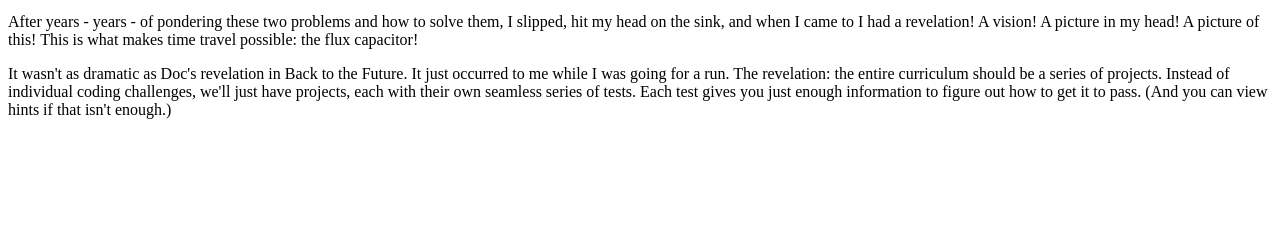
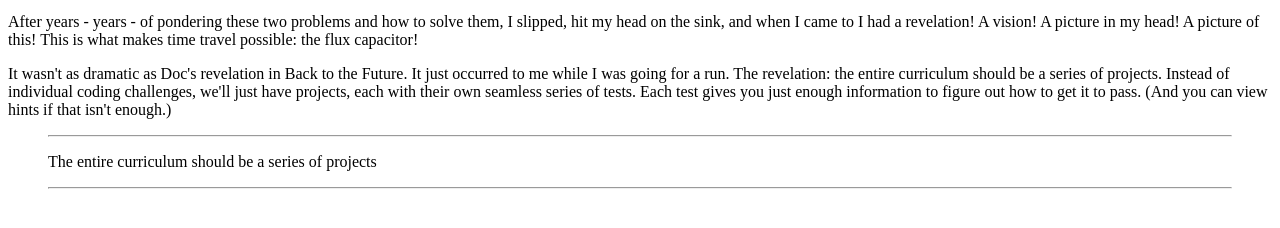
Before and after one commit to grocha78/magazine, a plain HTML site: page index.html in a window 1280 px wide. Shown: the part 554-782 px from the top of the page. Drawn offline with Linux system fonts and the light colour scheme; a web font is replaced by a local one.

Commit message:
blockquote html

```diff
--- a/index.html
+++ b/index.html
@@ -63,6 +63,12 @@
                     series of tests. Each test gives you just enough information to figure out
                     how to get it to pass. (And you can view hints if that isn't enough.)
                 </p>
+                <blockquote>
+                    <hr></hr>
+                    <p class="quote">The entire curriculum should be a
+                        series of projects</p>
+                    <hr></hr>
+                </blockquote>
             </section>
         </main>
     </body>
```
